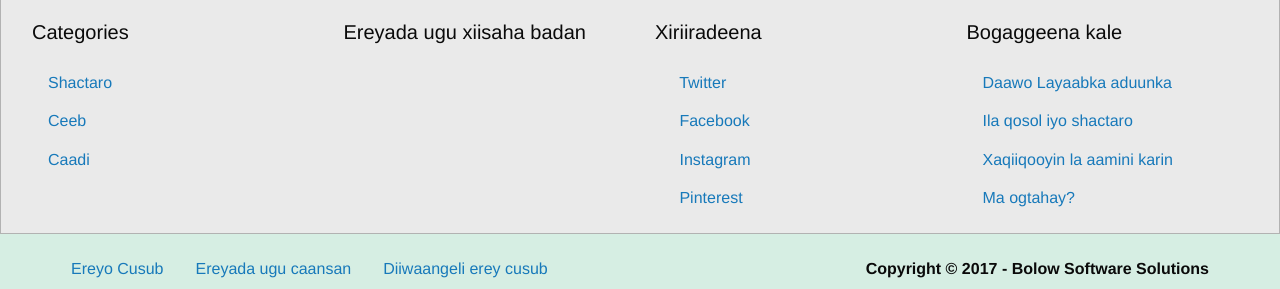
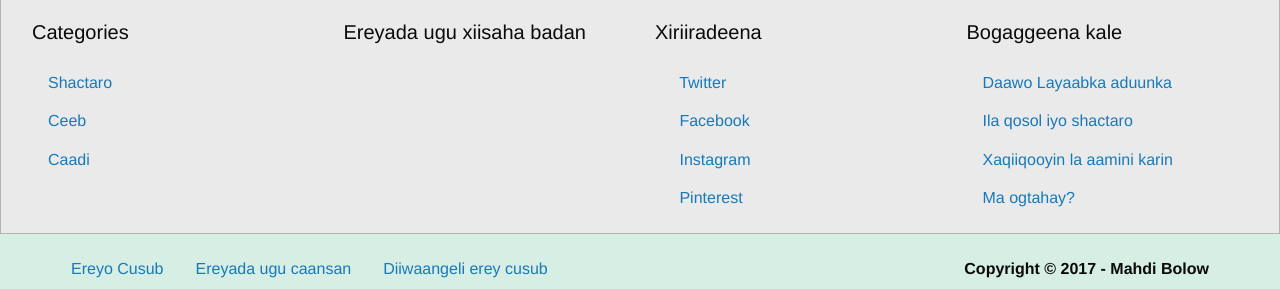
Before and after one commit to boolow5/Qaamuus, a Django app: page / in a window 1280 px wide. Shown: the part 677-966 px from the top of the page. Run offline with Django 3.2, Linux system fonts and the light colour scheme; data that the repository does not hold is empty; some libraries are stand-ins or nearby versions.

Commit message:
added copyright name from settings

```diff
--- a/dictionary/templates/dictionary/partials/footer.html
+++ b/dictionary/templates/dictionary/partials/footer.html
@@ -55,7 +55,7 @@
 
     <div class="medium-6 columns">
       <ul class="menu float-right">
-        <li class="menu-text">Copyright &copy; 2017 - Bolow Software Solutions</li>
+        <li class="menu-text">Copyright &copy; 2017 - {{app.author}}</li>
       </ul>
     </div>
   </div>
```
